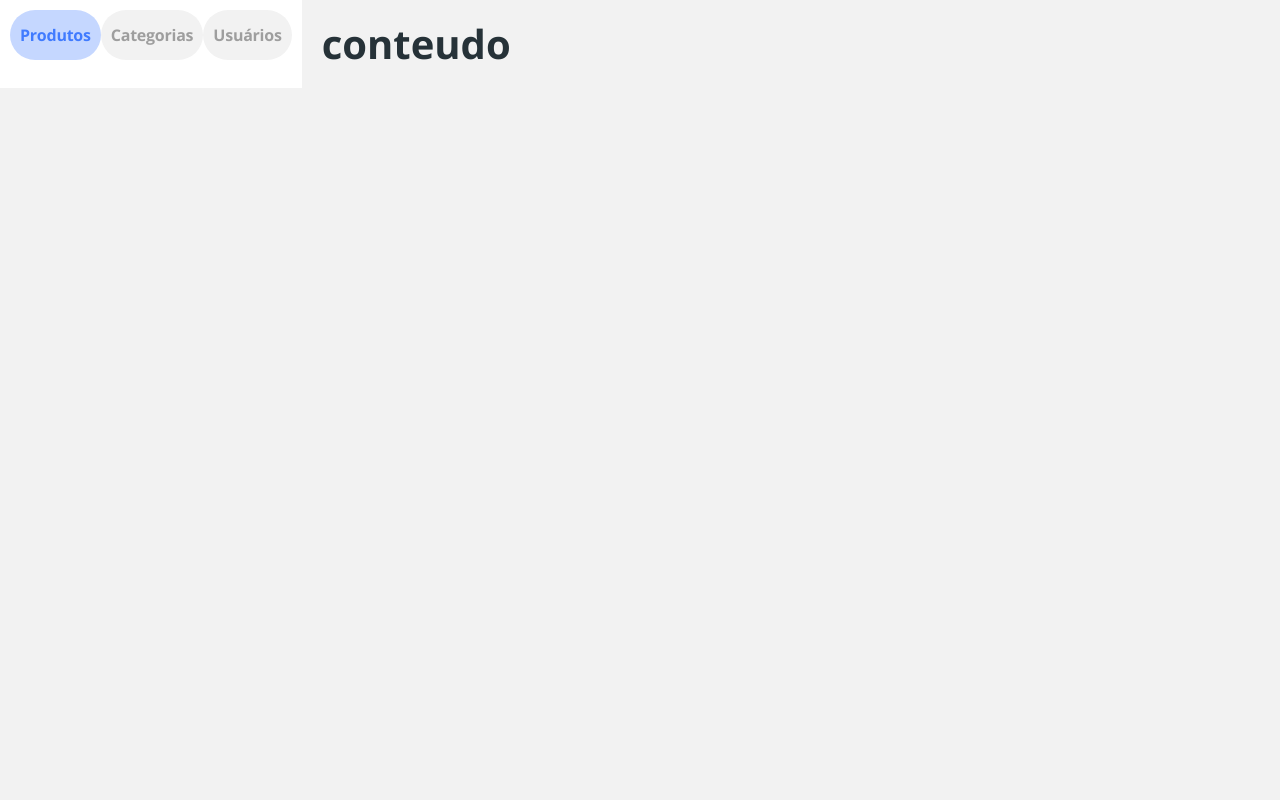
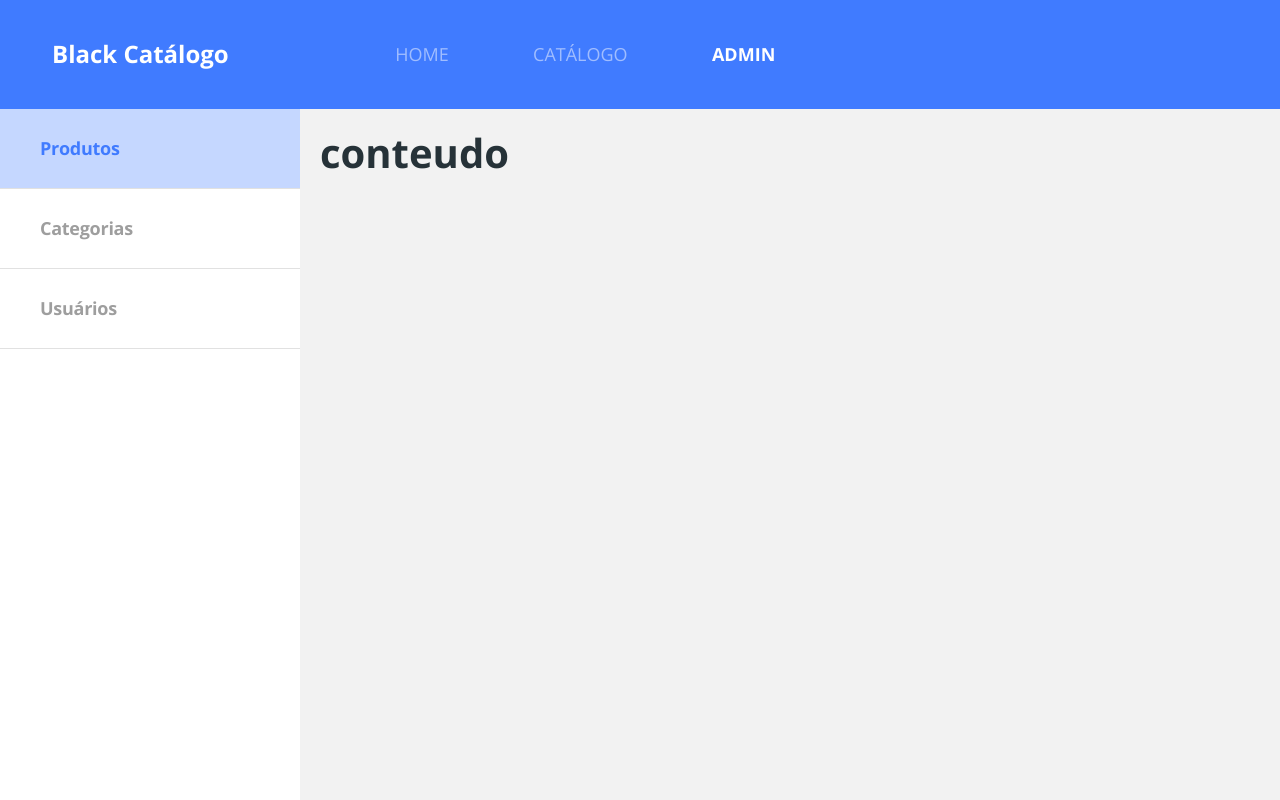
Before and after one commit to evertonlsds/projeto_catalogo_reactjs, a React (Create React App) app: page /admin in a window 1280 px wide. Built offline with nearby package versions, Linux system fonts and the light colour scheme.

Commit message:
Criado navbar responsivo da página adm

```diff
--- a/src/components/Navbar/index.tsx
+++ b/src/components/NavbarP/index.tsx
@@ -2,7 +2,7 @@
 import 'bootstrap/js/src/collapse.js';
 import { Link, NavLink } from 'react-router-dom';
 
-export default function Navbar() {
+export default function NavbarP() {
   return (
     <nav className="navbar navbar-expand-md navbar-dark bg-primary main-nav">
       <div className="container-fluid">
--- a/src/pages/Admin/Navbar/styles.css
+++ b/src/pages/Admin/Navbar/styles.css
@@ -24,7 +24,7 @@
     font-size: 16px;
     font-weight: bold;
     letter-spacing: -0.015em;
-    color:#9E9E9E; ;
+    color:#9E9E9E;
 
 
 }
@@ -32,3 +32,29 @@
     background: rgba(64, 123, 255, 0.3);
     color: #407BFF;
 }
+@media (min-width: 768px){
+    .admin-nav-item{
+        min-width: 220px;
+    }
+}
+
+@media (min-width: 1200px){
+    ul{
+        justify-content: unset;
+        flex-direction: column;
+    }
+    .admin-nav-container{
+        padding: 0;
+        width: 300px;
+        height: calc(100vh - 109px);
+    }
+    .admin-nav-item{
+        border-radius: 0;
+        font-size: 18px;
+        height: 80px;
+        background-color: #ffffff;
+        border-bottom: 1px solid #E1E1E1;
+        justify-content: flex-start;
+        padding-left: 40px;
+    }
+}
--- a/src/pages/Admin/index.tsx
+++ b/src/pages/Admin/index.tsx
@@ -1,13 +1,17 @@
+import NavbarP from 'components/NavbarP';
 import Navbar from './Navbar';
-import "./styles.css"
+import './styles.css';
 
 export default function Admin() {
   return (
-    <div className="admin-container">
-      <Navbar/>
-      <div className="admin-content">
-        <h1>conteudo</h1>
+    <>
+      <NavbarP />
+      <div className="admin-container">
+        <Navbar />
+        <div className="admin-content">
+          <h1>conteudo</h1>
+        </div>
       </div>
-    </div>
+    </>
   );
 }
--- a/src/pages/Catalog/index.tsx
+++ b/src/pages/Catalog/index.tsx
@@ -1,4 +1,4 @@
-import Navbar from 'components/Navbar';
+import NavbarP from 'components/NavbarP';
 import Pagination from 'components/Pagination';
 import ProductCard from 'components/ProductCard';
 import { Link } from 'react-router-dom';
@@ -29,7 +29,7 @@
 
   return (
     <>
-      <Navbar />
+      <NavbarP />
       <div className="container my-4 catalog-container">
         <div className="row catalog-title-container">
           <h1>Catálogo de produtos</h1>
--- a/src/pages/Home/index.tsx
+++ b/src/pages/Home/index.tsx
@@ -1,13 +1,13 @@
 import { ReactComponent as MainImage } from 'assets/images/main-image.svg';
 import ButtonIcon from 'components/ButtonIcon';
-import Navbar from 'components/Navbar';
+import NavbarP from 'components/NavbarP';
 import { Link } from 'react-router-dom';
 import './styles.css';
 
 export default function Home() {
   return (
     <div>
-      <Navbar />
+      <NavbarP />
       <div className="home-container">
         <div className="base-card home-card">
           <div className="home-content-container">
--- a/src/pages/ProductDetails/index.tsx
+++ b/src/pages/ProductDetails/index.tsx
@@ -1,5 +1,5 @@
 import { ReactComponent as ArrowIcon } from 'assets/images/arrow.svg';
-import Navbar from 'components/Navbar';
+import NavbarP from 'components/NavbarP';
 import ProductPrice from 'components/ProductPrice';
 import { Link } from 'react-router-dom';
 import './styles.css';
@@ -7,7 +7,7 @@
 export default function ProductDetails() {
   return (
     <>
-      <Navbar />
+      <NavbarP />
       <div className="product-details-container">
         <div className="base-card product-details-card">
           <Link to="/catalog">
```
Also changed, not shown: src/components/NavbarP/styles.css (renamed from src/components/Navbar/styles.css).
